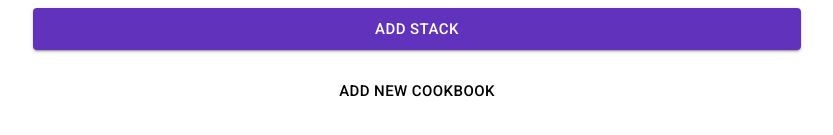
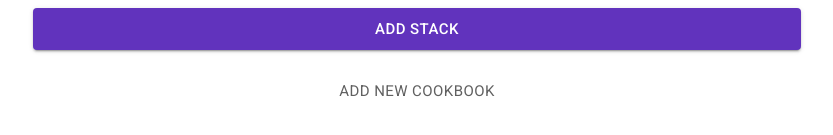
Before and after one commit to avasoft-mobility/cookbook, a React (Create React App) app: page /create/stack in a window 1280 px wide. Shown: the part 317-452 px from the top of the page, without its empty margins (223-1056 px from the left). Built offline with nearby package versions, Linux system fonts and the light colour scheme.

Commit message:
Refactor fontSize and Color

```diff
--- a/src/Pages/CreateStack.page.tsx
+++ b/src/Pages/CreateStack.page.tsx
@@ -13,6 +13,7 @@ import ApiService from "../services/ApiService";
 import Clickable from "../components/wrapper_components/ButtonWrapperComponent";
 import Input from "../components/wrapper_components/Input.WrapperComponent";
 import Text from "../components/wrapper_components/Text.wrapperComponent";
+import Color from "../configs/ColorConfig";
 
 interface StackPageData {
   stackName: string;
@@ -128,7 +129,7 @@ const Stackpage = () => {
                 <Clickable
                   ClickableText={"ADD NEW COOKBOOK"}
                   variant={"text"}
-                  textColor="black"
+                  textColor={Color.lightTextSecondaryColor}
                   clickableSize={"large"}
                   onClick={onAddNewCookbookClicked}
                   style={style.cookbookButton}
@@ -189,6 +190,7 @@ const style = {
   },
   cookbookButton: {
     width: "100%",
+    fontWeight:'400'
   },
 };
 
--- a/src/configs/ColorConfig.ts
+++ b/src/configs/ColorConfig.ts
@@ -10,5 +10,6 @@ class Color {
   static primaryLight: string = "#E1D7F455";
   static errorMessage: string = "#f00";
   static skeletonColor: string = "#0000000d";
+  static lightTextSecondaryColor:string ="#606060";
 }
 export default Color;
```
